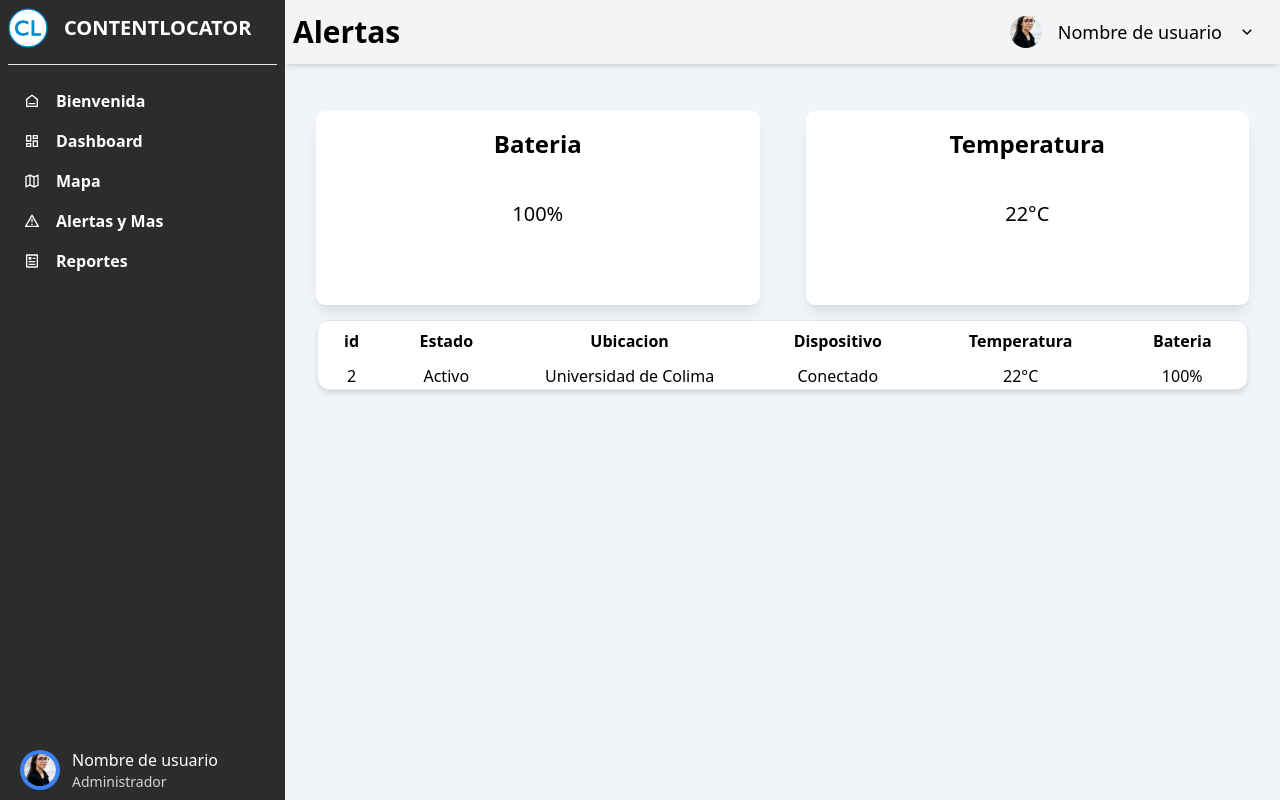
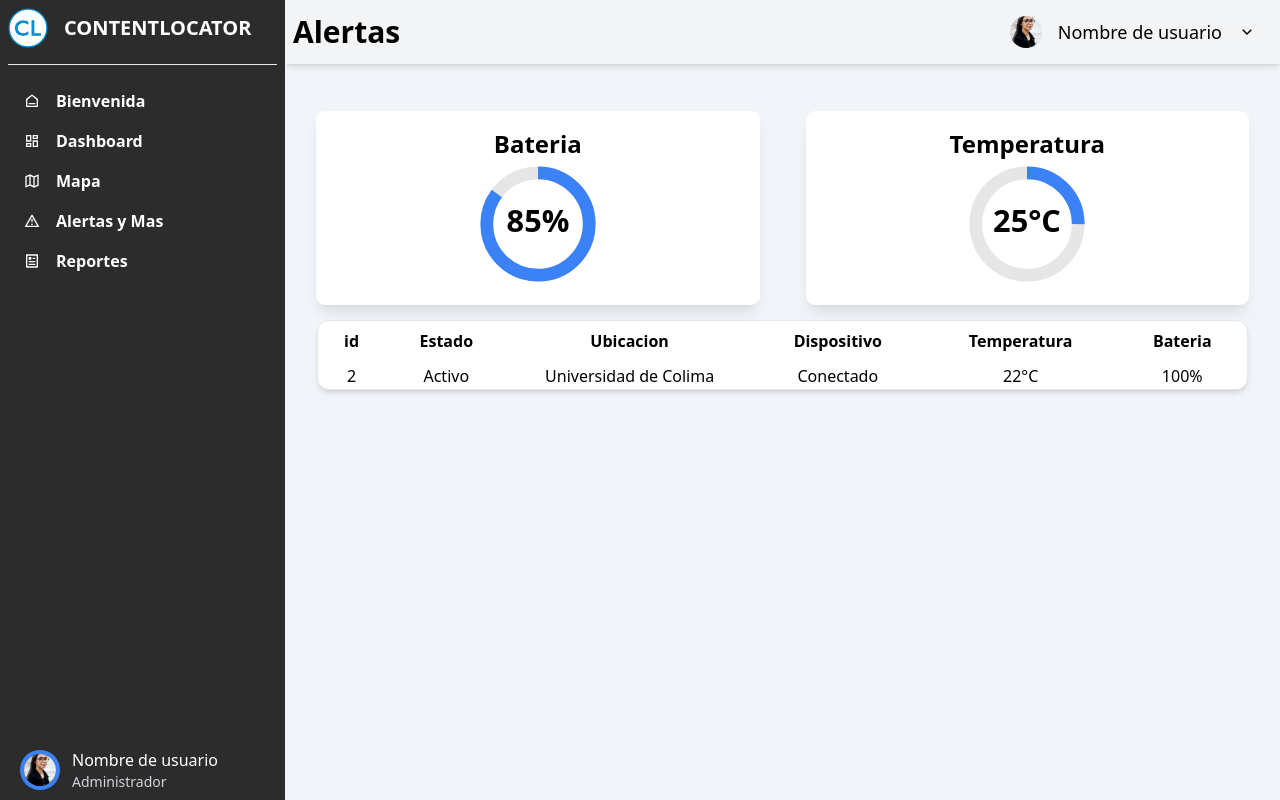
Before and after one commit to CalixtoSD117/tesis, a React (Vite) app: page /alertas in a window 1280 px wide. Built offline with nearby package versions, Linux system fonts and the light colour scheme; a web font is replaced by a local one.

Commit message:
mejora de las tajetas de temperatura y bateria

```diff
--- a/src/Alertas.jsx
+++ b/src/Alertas.jsx
@@ -24,7 +24,7 @@ import { logotipo_v2, persona1 } from "./assets";
 import { useState } from "react";
 import { Link } from "react-router-dom";
 import { Outlet } from "react-router-dom";
-import { TablaAlerts } from "./components";
+import { CardBat, CardTemp, TablaAlerts } from "./components";
 
 
 
@@ -36,6 +36,9 @@ const Alertas = () =>
     {
         setShowMenu(!showMenu)
     };
+
+    const Battery = 85;
+    const temperature = 25;
     return (
         <div className="bg-slate-100">
             <div className='min-h-screen '>
@@ -157,24 +160,16 @@ const Alertas = () =>
                 </header>
                 {/* Main */}
 
-                <main className="lg:pl-[285px] pt-36 md:pt-24 lg:pt-28">
+                <main className="lg:pl-[285px] pt-36 md:pt-24 lg:pt-28 pb-20">
                     <div className="pl-8 pr-8 lg:flex items-center justify-center gap-12">
 
                         <div className="ring-1 ring-white p-4 rounded-lg bg-white shadow-lg w-full lg:mb-0 mb-4 h-48 ">
-                        <div className="text-center">
-                                <h1 className="text-2xl font-semibold">Bateria</h1>
-
-                                <h2 className="mt-10 text-xl">100%</h2>
-                            </div>
+                        <CardBat Battery={Battery}/>
                         </div>
 
 
                         <div className="bg-white shadow-lg ring-1 ring-white p-4 rounded-lg  w-full h-48"  >
-                            <div className="text-center">
-                                <h1 className="text-2xl font-semibold">Temperatura</h1>
-
-                                <h2 className="mt-10 text-xl">22°C</h2>
-                            </div>
+                            <CardTemp temperature={temperature}/>
 
                         </div>
 
@@ -184,7 +179,13 @@ const Alertas = () =>
                         <div className="pt-4 mb-10">
                             <TablaAlerts />
                         </div>
+
+
+
+
                     </div>
+
+
 
                 </main>
                 <Outlet />
--- a/src/Reportes.jsx
+++ b/src/Reportes.jsx
@@ -19,6 +19,8 @@ import
     RiLogoutBoxLine,
     RiSettings4Line,
     RiDeleteBin6Line,
+    RiDraftLine,
+    RiCloseCircleLine,
 } from "react-icons/ri";
 import { Menu, Transition } from '@headlessui/react'
 import { logotipo_v2, persona1 } from "./assets";
@@ -160,7 +162,7 @@ const Reportes = () =>
                 <main className="lg:pl-[285px] pt-36 md:pt-24 lg:pt-28 pb-10">
 
                     <div className="mr-8 ml-8">
-                        <form className=" p-2 rounded-lg bg-white lg:h-72 lg:flex lg:flex-col justify-center">
+                        <form className=" p-2 pt-5 rounded-lg bg-white lg:h-auto lg:flex lg:flex-col justify-center">
                             <div className="lg:flex lg:flex-row flex flex-col items-center gap-4">
                                 <div className="flex justify-between lg:justify-center items-center gap-2 w-full">
                                     <label htmlFor="" className="font-medium">Titulo</label>
@@ -178,6 +180,17 @@ const Reportes = () =>
                             <aside className="flex flex-col justify-center gap-2 mt-10">
                                 <label htmlFor="message" className="block font-medium">Reporte</label>
                                 <textarea id="message" name="message" rows="3" className="h-32 mt-2 block ring-1 ring-gray-400 text-sm w-full rounded-md pl-3 shadow-sm outline-none focus:border-gray-400 focus:ring-[0.5px]"></textarea>
+                            </aside>
+
+                            <aside className="mt-2 mb-2 flex justify-end gap-2">
+                                <button className="bg-yellow-500 p-2 rounded-xl hover:animate-pulse hover:bg-yellow-600 ">
+                                    <span className="text-white flex items-center gap-2 justify-center"><RiCloseCircleLine/>Eliminar</span>
+                                </button>
+
+                                <button className="bg-blue-600 p-2 rounded-xl hover:animate-pulse hover:bg-blue-700">
+                                    <span className="text-white flex items-center gap-2 justify-center"><RiDraftLine/>Generar</span>
+                                </button>
+
                             </aside>
                         </form>
 
--- /dev/null
+++ b/src/components/CardBat.jsx
@@ -0,0 +1,54 @@
+import React from 'react'
+
+const CardBat = ({ Battery }) => {
+    const radius = 40;
+  const strokeWidth = 10;
+  const circumference = 2 * Math.PI * radius;
+  const offset = circumference - (Battery / 100) * circumference;
+  return (
+    <div className=' flex flex-col items-center justify-center'>
+        <div>
+            <h1 className='font-semibold text-2xl'>Bateria</h1>
+        </div>
+
+        <svg className="w-32" viewBox="0 0 100 100">
+          <circle
+            cx="50"
+            cy="50"
+            r={radius}
+            stroke="#e6e6e6"
+            strokeWidth={strokeWidth}
+            fill="transparent"
+          />
+          <circle
+            className="progress-ring__circle"
+            stroke="#3b82f6"
+            strokeWidth={strokeWidth}
+            fill="transparent"
+            r={radius}
+            cx="50"
+            cy="50"
+            style={{
+              strokeDasharray: `${circumference} ${circumference}`,
+              strokeDashoffset: offset,
+              transform: `rotate(-90deg)`,
+              transformOrigin: '50% 50%',
+              transition: 'stroke-dashoffset 0.5s ease 0s',
+            }}
+          />
+          <text
+            className="text-2xl font-bold text-gray-700"
+            x="50%"
+            y="50%"
+            dominantBaseline="middle"
+            textAnchor="middle"
+          >
+            {Battery}%
+          </text>
+        </svg>
+    </div>
+
+  )
+}
+
+export default CardBat
--- /dev/null
+++ b/src/components/CardTemp.jsx
@@ -0,0 +1,53 @@
+import React from 'react'
+
+const CardTemp = ({temperature }) => {
+    const radius = 40;
+  const strokeWidth = 10;
+  const circumference = 2 * Math.PI * radius;
+  const offset = circumference - (temperature / 100) * circumference;
+  return (
+    <div className=' flex flex-col items-center justify-center'>
+        <div>
+            <h1 className='font-semibold text-2xl'>Temperatura</h1>
+        </div>
+
+        <svg className="w-32" viewBox="0 0 100 100">
+          <circle
+            cx="50"
+            cy="50"
+            r={radius}
+            stroke="#e6e6e6"
+            strokeWidth={strokeWidth}
+            fill="transparent"
+          />
+          <circle
+            className="progress-ring__circle"
+            stroke="#3b82f6"
+            strokeWidth={strokeWidth}
+            fill="transparent"
+            r={radius}
+            cx="50"
+            cy="50"
+            style={{
+              strokeDasharray: `${circumference} ${circumference}`,
+              strokeDashoffset: offset,
+              transform: `rotate(-90deg)`,
+              transformOrigin: '50% 50%',
+              transition: 'stroke-dashoffset 0.5s ease 0s',
+            }}
+          />
+          <text
+            className="text-2xl font-bold text-gray-700"
+            x="50%"
+            y="50%"
+            dominantBaseline="middle"
+            textAnchor="middle"
+          >
+            {temperature}°C
+          </text>
+        </svg>
+    </div>
+  )
+}
+
+export default CardTemp
--- a/src/components/index.js
+++ b/src/components/index.js
@@ -1,10 +1,15 @@
 import Navbarr from "./Navbarr";
 import Tabla from "./Tabla";
 import TablaAlerts from "./TablaAlerts";
+import CardBat from "./CardBat";
+import CardTemp from "./CardTemp";
+
 
 
 export{
     Navbarr,
     Tabla,
     TablaAlerts,
+    CardBat,
+    CardTemp,
 }
```
